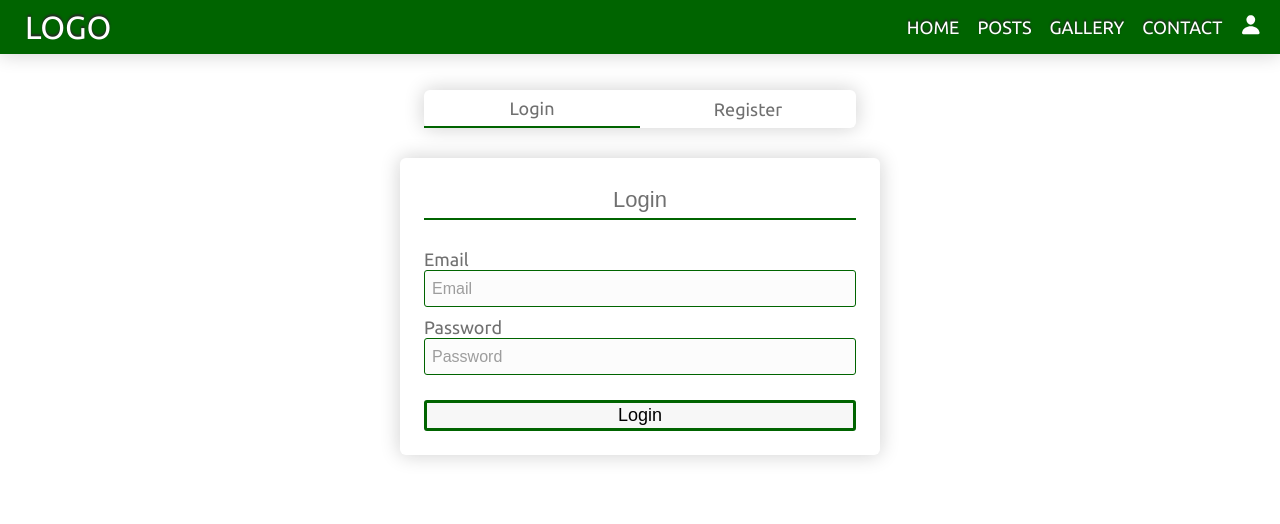
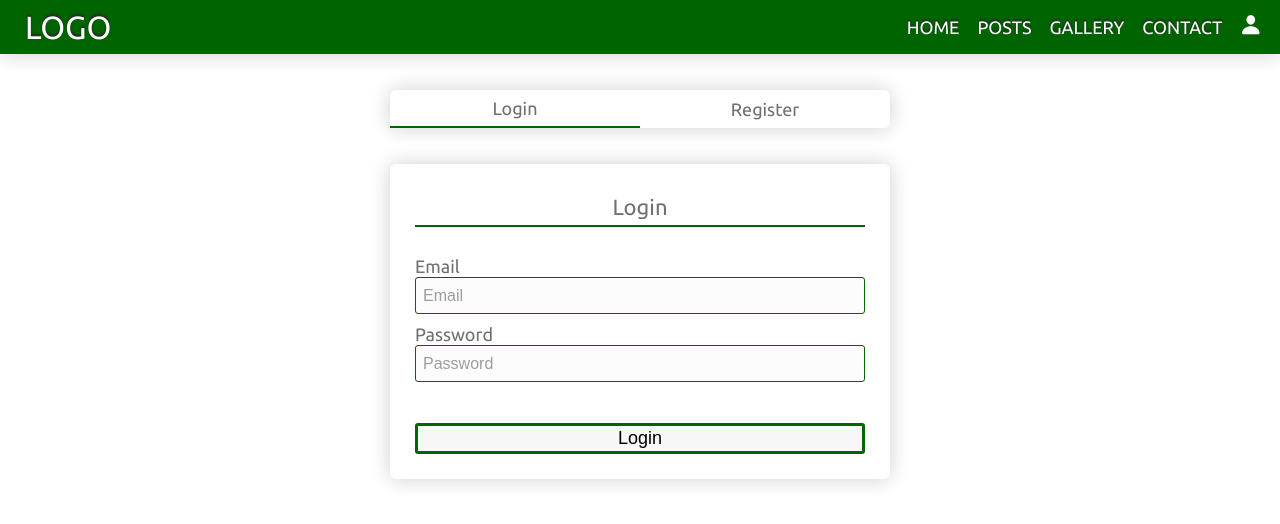
Before and after one commit to tomaszsojka/football-matches-organizer, a React (Create React App) app in the folder fmo-front-reactjs/: page /access-account in a window 1280 px wide. Shown: the top 524 px of the page. Built offline with nearby package versions, Linux system fonts and the light colour scheme.

Commit message:
Some improve in login styling, toolbar background color changeworks

```diff
--- a/fmo-front-reactjs/src/components/Navigation/Navigation.css
+++ b/fmo-front-reactjs/src/components/Navigation/Navigation.css
@@ -1,9 +1,10 @@
 
 
 .dropDownMenuOn {
-    height: calc(100% - 60px);
+    position: fixed;
+    height: 100%;
+    overflow: auto;
     width: 100%;
-    position: absolute;
     background: black;
     opacity: 0.4;
 
--- a/fmo-front-reactjs/src/components/Pages/GuestPages/AccessAccount.css
+++ b/fmo-front-reactjs/src/components/Pages/GuestPages/AccessAccount.css
@@ -9,13 +9,14 @@
 .boxController {
     display: flex;
     width: 80%;
-    max-width: 24em;
+    max-width: 500px;
     -webkit-box-shadow: var(--box-shadow);
     box-shadow: var(--box-shadow);
     border-radius: 6px;
-    margin-bottom: 30px;
+    margin-bottom: 2em;
     align-items: center;
-    transition: visibility 0.5s ease-out;
+
+    transition: visibility 0.2s ease-out;
 }
 
 .controller {
@@ -34,28 +35,18 @@
 .boxContainer {
     display: flex;
     flex-direction: column;
-    width: 80%;
-    max-width: 24em;
+    width: 70%;
+    max-width: 450px;
     box-shadow: var(--box-shadow);
     border-radius: 6px;
-    padding: 24px;
+    padding: 25px;
 }
 
-.innerContainer {
-    transition: visibility 0.2s ease-out;
-}
-
-.innerContainer.show {
-    visibility: visible;
-}
 
 .header {
     text-align: center;
     padding: 5px;
     margin-bottom: 1.1em;
-    /* margin-left: 35px; */
-    /* margin-right: 35px; */
-    font-family: Ozxgen, sans-serif;
     font-size: 1.375rem;
     border-bottom: 2px solid darkgreen;
 }
@@ -85,7 +76,7 @@
 }
 
 .loginInput:hover {
-    border: 2px solid darkgreen;
+    border: 2px solid var(--darker-green);
 }
 
 .loginInput:focus,
@@ -104,11 +95,10 @@
     border: 0;
     font-size: 1.125rem;
     border-radius: 3px;
-    font-family: Oxygen, sans-serif;
     background-color: rgba(15, 15, 15, 0.03);
-    margin-top: 20px;
+    margin-top: 2em;
     border: 3px solid darkgreen;
-    transition: background-color 0.3s ease-out;
+    transition: var(--transition);
     cursor: pointer;
 }
 
--- a/fmo-front-reactjs/src/components/Pages/GuestPages/AddAccountForm.js
+++ b/fmo-front-reactjs/src/components/Pages/GuestPages/AddAccountForm.js
@@ -128,7 +128,7 @@ export class AddAccountForm extends React.Component {
         }
 
         return (
-            <div className="innerContainer">
+            <div>
                 <div className="header">
                     {this.props.title}
                 </div>
--- a/fmo-front-reactjs/src/components/Pages/GuestPages/Login.js
+++ b/fmo-front-reactjs/src/components/Pages/GuestPages/Login.js
@@ -118,7 +118,7 @@ export class Login extends React.Component {
             return <Redirect to='/admin'/>;
 
         return (
-            <div className="innerContainer">
+            <div >
                 <div className="header">
                     Login
                 </div>
```
